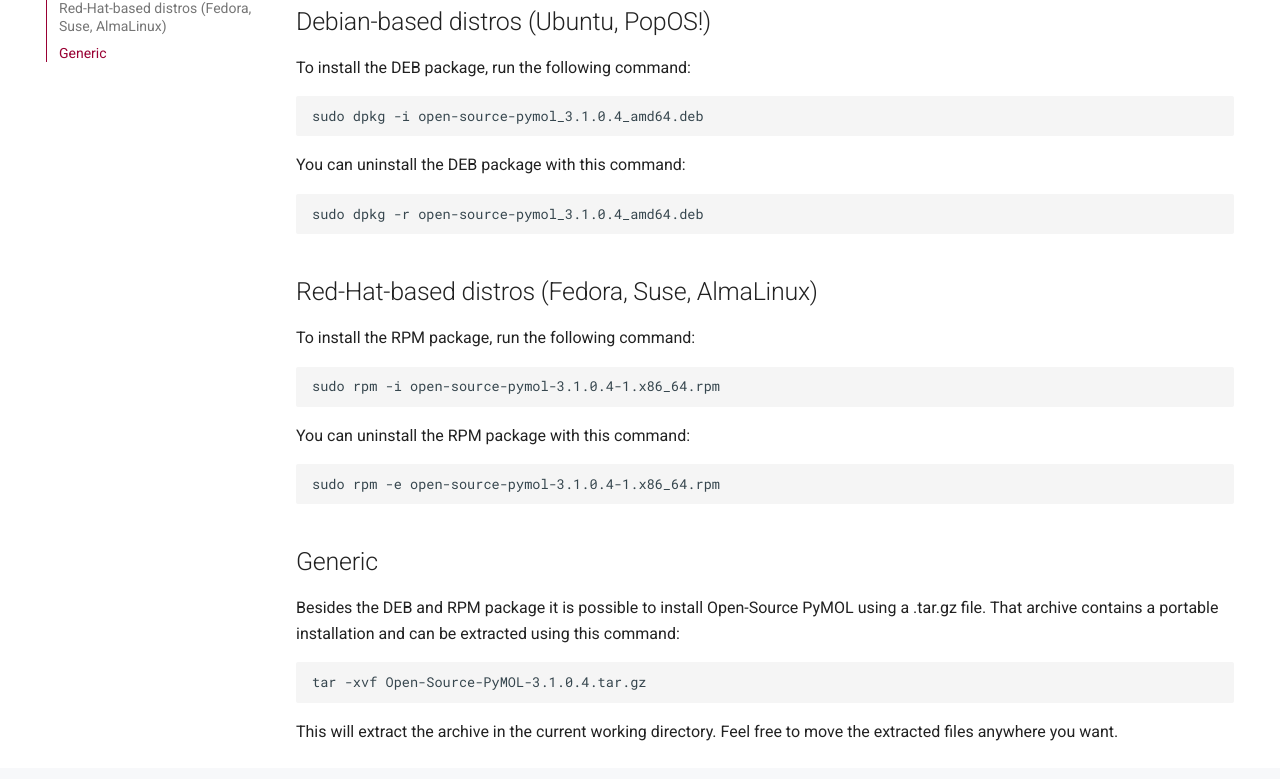
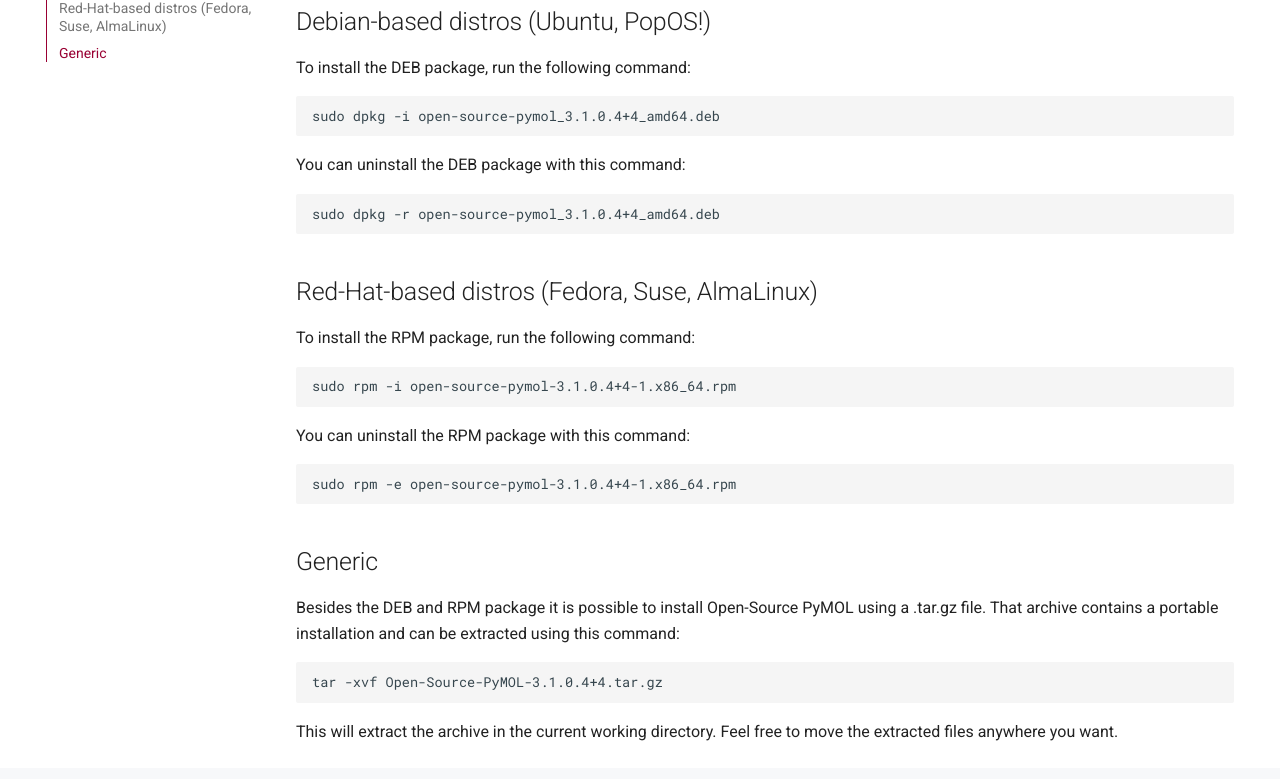
Before and after one commit to kullik01/pymol-open-source-setup, an MkDocs documentation site: the page built from docs/website/docs/install_linux.md, in a window 1280 px wide and 1164 px high. Shown: the part 331-1110 px from the top of the window. Built offline with MkDocs 1.6.1 and Material for MkDocs 9.7.7, drawn with Linux system fonts in a browser that asks for light colours.

Commit message:
Bump version to 3.1.0.4+4 across all configuration files, docs, and Info.plist

````diff
--- a/docs/website/docs/install_linux.md
+++ b/docs/website/docs/install_linux.md
@@ -7,21 +7,21 @@
 ## Debian-based distros (Ubuntu, PopOS!)
 To install the DEB package, run the following command:
 ```shell
-sudo dpkg -i open-source-pymol_3.1.0.4_amd64.deb
+sudo dpkg -i open-source-pymol_3.1.0.4+4_amd64.deb
 ```
 You can uninstall the DEB package with this command:
 ```shell
-sudo dpkg -r open-source-pymol_3.1.0.4_amd64.deb
+sudo dpkg -r open-source-pymol_3.1.0.4+4_amd64.deb
 ```
 
 ## Red-Hat-based distros (Fedora, Suse, AlmaLinux)
 To install the RPM package, run the following command:
 ```shell
-sudo rpm -i open-source-pymol-3.1.0.4-1.x86_64.rpm
+sudo rpm -i open-source-pymol-3.1.0.4+4-1.x86_64.rpm
 ```
 You can uninstall the RPM package with this command:
 ```shell
-sudo rpm -e open-source-pymol-3.1.0.4-1.x86_64.rpm
+sudo rpm -e open-source-pymol-3.1.0.4+4-1.x86_64.rpm
 ```
 
 ## Generic
@@ -30,7 +30,7 @@
 That archive contains a portable installation and can be
 extracted using this command:
 ```shell
-tar -xvf Open-Source-PyMOL-3.1.0.4.tar.gz
+tar -xvf Open-Source-PyMOL-3.1.0.4+4.tar.gz
 ```
 This will extract the archive in the current working directory.
 Feel free to move the extracted files anywhere you want.
--- a/pyproject.toml
+++ b/pyproject.toml
@@ -2,7 +2,7 @@
 name = "pymol"
 readme = "README.md"
 requires-python = ">=3.11"
-version = "3.1.0.4+3"
+version = "3.1.0.4+4"
 license = {file = "LICENSE"}
 #description = """
 #PyMOL is a Python-enhanced molecular graphics tool.
````
Also changed, not shown: docs/website/docs/install_windows.md (+2 -2 lines), 4 other files.
